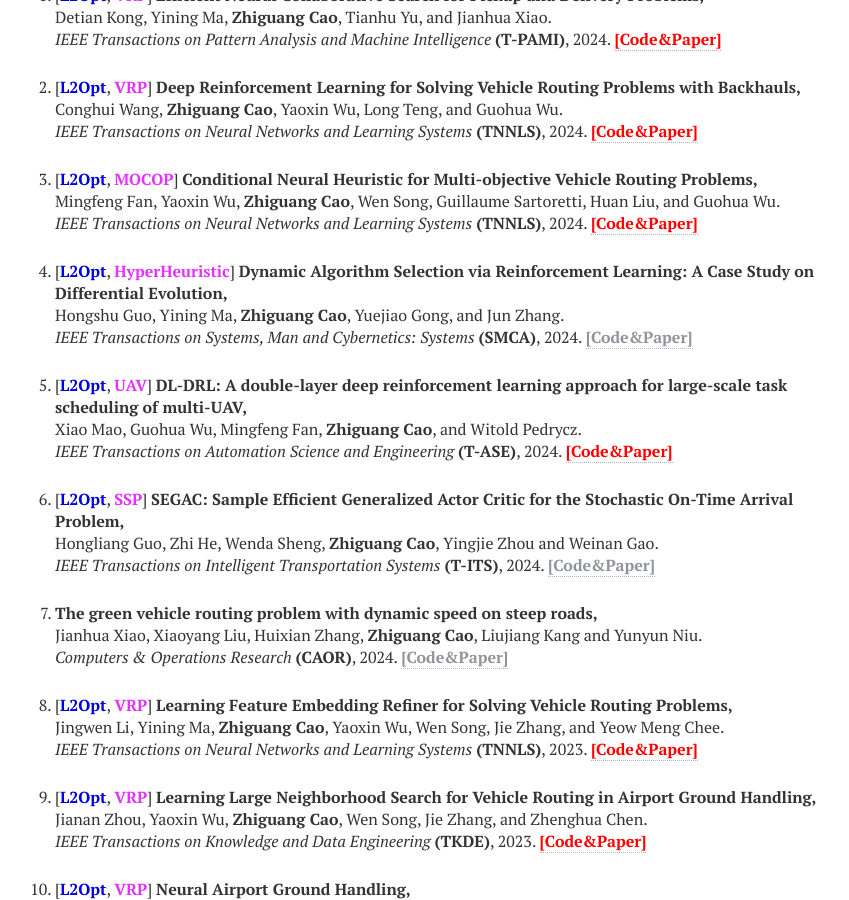
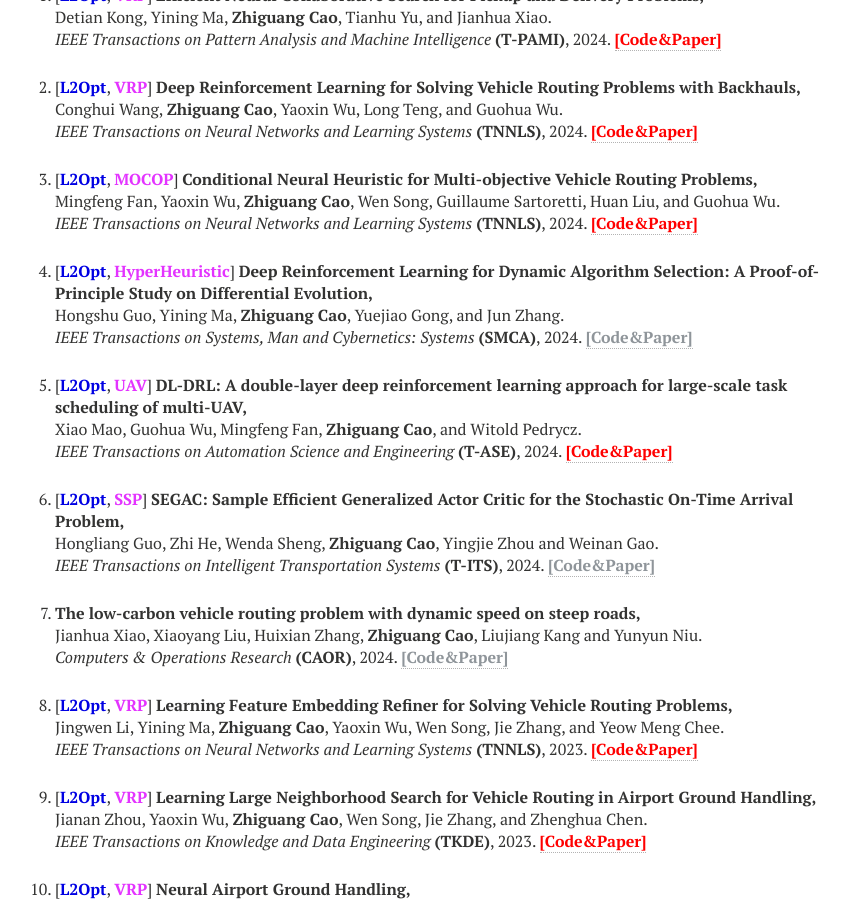
Before and after one commit to zhiguangcaosg/zhiguangcaosg.github.io, a Jekyll site: the page built from publications.md, in a window 1280 px wide and 900 px high, scrolled down 3413 px. Shown: the whole window, without its empty margins (265-1114 px from the left). Built offline with Jekyll 4.4.1, drawn with Linux system fonts in a browser that asks for light colours; nearby versions of some CDN libraries.

Commit message:
Update publications.html

```diff
--- a/_layouts/publications.html
+++ b/_layouts/publications.html
@@ -441,7 +441,7 @@ div.bibtex pre { font-size: 75%; overflow: auto;  width: 100%; padding: 0em 0em;
 
 <li>
 <p>
-[<font color="#0000E3"><b>L2Opt</b></font>, <font color="#E333FF"><b>HyperHeuristic</b></font>] <b>Dynamic Algorithm Selection via Reinforcement Learning: A Case Study on Differential Evolution,</b>
+[<font color="#0000E3"><b>L2Opt</b></font>, <font color="#E333FF"><b>HyperHeuristic</b></font>] <b>Deep Reinforcement Learning for Dynamic Algorithm Selection: A Proof-of-Principle Study on Differential Evolution,</b>
 <br>Hongshu Guo, Yining Ma, <b>Zhiguang Cao</b>, Yuejiao Gong, and Jun Zhang.<br>
 <i> IEEE Transactions on Systems, Man and Cybernetics: Systems</i> <b>(SMCA)</b>, 2024. <a href="https://zhiguangcaosg.github.io/publications/"> <font color="#8F959A"><b>[Code&Paper]</b> </font></a>
 </p>
@@ -465,7 +465,7 @@ div.bibtex pre { font-size: 75%; overflow: auto;  width: 100%; padding: 0em 0em;
 
 <li>
 <p>
-<b>The green vehicle routing problem with dynamic speed on steep roads,</b>
+<b>The low-carbon vehicle routing problem with dynamic speed on steep roads,</b>
 <br>Jianhua Xiao, Xiaoyang Liu, Huixian Zhang, <b>Zhiguang Cao</b>, Liujiang Kang and Yunyun Niu.<br>
 <i>Computers & Operations Research</i> <b>(CAOR)</b>, 2024. <a href="https://zhiguangcaosg.github.io/publications/"> <font color="#8F959A"><b>[Code&Paper]</b> </font></a>
 </p>
```
